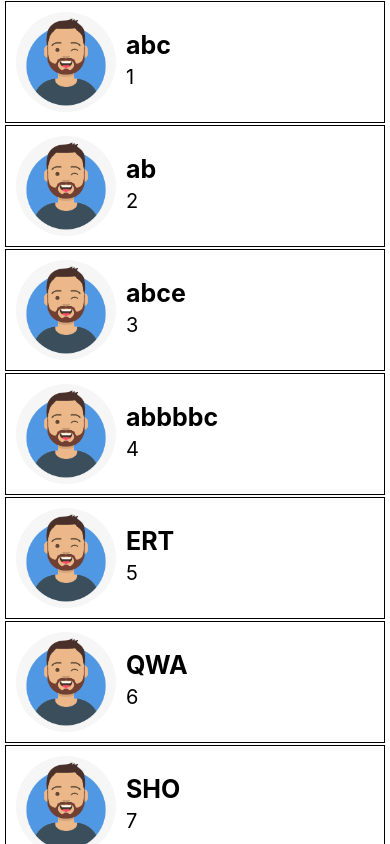
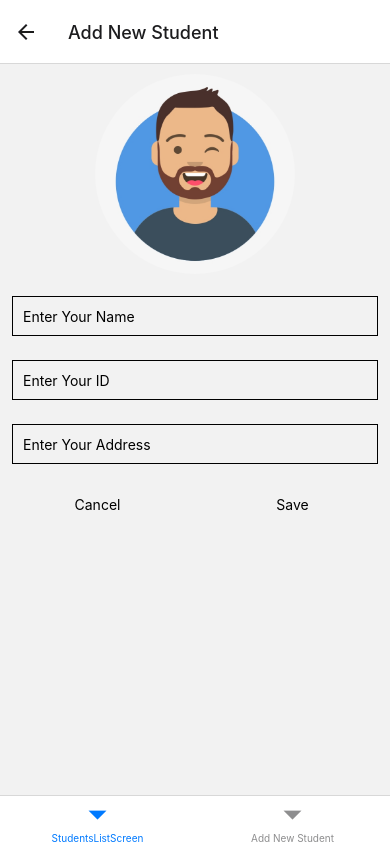
Before and after one commit to Ilanshk/sce_frontend, a React Native app: screen /StudentAddPage in a window 390 px wide. Built offline with nearby package versions, Linux system fonts and the light colour scheme.

Commit message:
Add Student Details Page and navigation

```diff
--- a/App.tsx
+++ b/App.tsx
@@ -1,15 +1,45 @@
 import { StyleSheet,Button, Text, View, Image,Alert, TouchableOpacity, Pressable,Platform, TextInput,StatusBar } from 'react-native';
 import React,{FC, useState} from 'react';
 import StudentList from './Components/StudentList';
-//onItemsSelected:()=>void
+import { NavigationContainer } from '@react-navigation/native';
+import { createNativeStackNavigator } from '@react-navigation/native-stack';
+import StudentAddPage from './Components/StudentAddPage';
+import StudentDetailsPage from './Components/StudentDetailsPage';
+import { createBottomTabNavigator } from '@react-navigation/bottom-tabs';
 
 
+const Stack = createNativeStackNavigator();
+const Tab = createBottomTabNavigator();
+const StudentsListStack = createNativeStackNavigator();
+
+const StudentsListScreen :FC = () =>{
+  return(
+    <StudentsListStack.Navigator>
+      <StudentsListStack.Screen name="StudentList" component={StudentList} options={{title:'Students List'}}/>
+      <StudentsListStack.Screen name="StudentDetailsPage" component={StudentDetailsPage} options={{title:'Student Details'}}/>
+      <StudentsListStack.Screen name="StudentAddPage" component={StudentAddPage} options={{title:'Add New Student'}}/>
+
+    </StudentsListStack.Navigator>
+  )
+}
 export default function App() {
 
   return(
-  <View style = {styles.container}>
-    <StudentList />
-  </View>
+  <NavigationContainer>
+
+    <Tab.Navigator>
+      <Tab.Screen
+        name="StudentsListScreen"
+        component={StudentsListScreen}
+        options={{headerShown:false}}
+      />
+
+      <Tab.Screen
+        name="StudentAddPage"
+        component={StudentAddPage}
+        options={{title:'Add New Student'}}/>
+    </Tab.Navigator>
+  </NavigationContainer>
   )
 }
 
--- a/Components/StudentAddPage.tsx
+++ b/Components/StudentAddPage.tsx
@@ -1,15 +1,24 @@
 import { TextInput,View,Image,StyleSheet, StatusBar, TouchableOpacity,Text } from "react-native";
 import { useState,FC } from "react";
+import StudentModel, {Student} from "../Model/StudentModel"
 
-export default function StudentAddPage(){
+const StudentAddPage:FC<{navigation:any}> = ({navigation}) =>{
     const [name,onChangeName] = useState("");
     const [id,onChangeId] = useState("");
     const [address,onChangeAddress] = useState("");
     const onSave = () =>{
         console.log('save');
+        const student:Student = {
+          name:name,
+          id:id,
+          imageUrl:address
+        }
+        StudentModel.addStudent(student);
+        navigation.navigate('StudentList');
     }
     const onCancel = () =>{
         console.log('Cancel');
+        navigation.navigate('StudentList');
 
     }
 
@@ -84,4 +93,6 @@ const styles = StyleSheet.create({
     buttonText:{
         padding:10
     }
-})
+});
+
+export default StudentAddPage;
--- /dev/null
+++ b/Components/StudentDetailsPage.tsx
@@ -0,0 +1,79 @@
+import { View,Image,StyleSheet, StatusBar,Text, Button } from "react-native";
+import { useState,FC, useEffect } from "react";
+import StudentModel from "../Model/StudentModel";
+
+
+const StudentDetailsPage:FC<{route:any,navigation:any}>= ({route,navigation}) =>{
+  const student = StudentModel.getStudent(route.params.id);
+  useEffect(()=>{
+    navigation.setOptions({
+      title: student?.name,
+      headerRight:()=>(
+        <Button
+          onPress = {() => navigation.navigate('StudentAddPage')}
+          title = "Edit"
+        />
+      )
+    })
+  },[])
+  return(
+    <View style={styles.container}>
+      <Image style={styles.avatar}source={require('../assets/avatar.png')}/>
+      <Text style = {styles.input}>{student?.name}</Text>
+      <Text style = {styles.input}>{student?.id}</Text>
+      <Text style = {styles.input}>{student?.imageUrl}</Text>
+
+
+        {/* <View style={styles.buttons}>
+          <TouchableOpacity style={styles.button} onPress={onCancel}>
+            <Text style={styles.buttonText}>Cancel</Text>
+          </TouchableOpacity>
+          <TouchableOpacity style={styles.button} onPress={onSave}>
+            <Text style={styles.buttonText}>Save</Text>
+          </TouchableOpacity>
+        </View> */}
+
+      </View>
+    )
+
+}
+
+const styles = StyleSheet.create({
+    container:{
+        marginTop:StatusBar.currentHeight,
+        flex:1,
+        flexDirection:'column'
+    },
+    title:{
+        fontSize:30,
+        fontWeight:'bold',
+        backgroundColor:'blue'
+    },
+    avatar:{
+        alignSelf:'center',
+        height:200,
+        width:200,
+        margin: 10,
+        borderRadius: 100
+    },
+    input:{
+        height:40,
+        margin:12,
+        borderWidth:1,
+        padding:10
+    },
+    buttons:{
+        flexDirection:'row',
+        justifyContent:'space-evenly'
+    },
+    button:{
+        flex:1,
+        margin:10,
+        alignItems:'center'
+    },
+    buttonText:{
+        padding:10
+    }
+});
+
+export default StudentDetailsPage;
--- a/Components/StudentList.tsx
+++ b/Components/StudentList.tsx
@@ -1,17 +1,35 @@
 import React,{FC, useEffect, useState} from 'react';
-import{Text,FlatList, StyleSheet }from 'react-native';
+import{Text,FlatList, StyleSheet, Button }from 'react-native';
 import StudentListRow from './StudentListRow';
 import StudentModel,{Student} from '../Model/StudentModel';
 
 
 
-const StudentList : FC = () => {
+const StudentList : FC<{navigation:any}> = ({navigation}) => {
   const [data,setData] = useState<Student[]>([]);
+  console.log(data);
   const onItemSelected = (id:string) =>{
     console.log("Item selected: "+id);
+    navigation.navigate('StudentDetailsPage',{id:id});
   }
   useEffect(()=>{
-    setData(StudentModel.getAllStudents());
+    const unsubscribe = navigation.addListener('focus',()=>{
+      setData([...StudentModel.getAllStudents()])
+      console.log("screen in focus");
+    })
+    return unsubscribe;
+  },[navigation])
+
+
+  useEffect(()=>{
+    navigation.setOptions({
+      headerRight: () =>(
+        <Button
+          onPress={() => navigation.navigate('StudentAddPage')}
+          title='Add'
+        />
+      )
+    })
   },[])
   return (
     <FlatList
--- a/Model/StudentModel.ts
+++ b/Model/StudentModel.ts
@@ -4,7 +4,8 @@ export type Student = {
     imageUrl: string
 }
 
-const data: Student[] = [{
+const data: Student[] = [
+  {
   id:"1",
   name:"abc",
   imageUrl:"../assets/avatar.png"
@@ -51,6 +52,7 @@ const getAllStudents = () :Student[] =>{
 }
 
 const getStudent = (id:string): Student | undefined =>{
+    console.log("trying to find...");
     return data.find((student) => student.id == id)
 }
 
@@ -64,4 +66,5 @@ const deleteStudent = (id:string)=>{
         data.splice(index,1);
     }
 }
+
 export default {getAllStudents,getStudent,addStudent,deleteStudent};
```
Also changed, not shown: package.json (+6 -1 lines), 1 other file (tests, documents, lock files or other folders).
